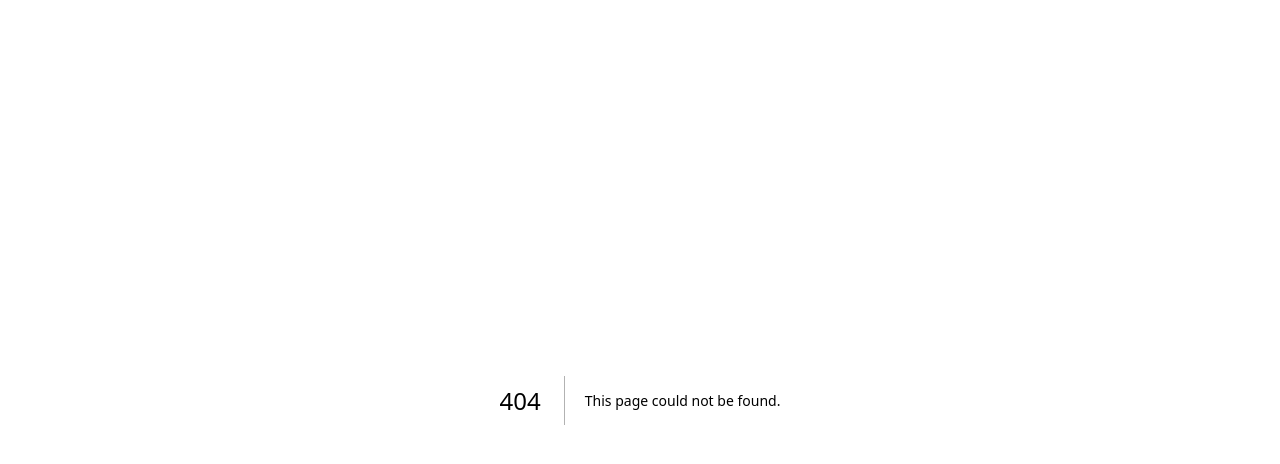
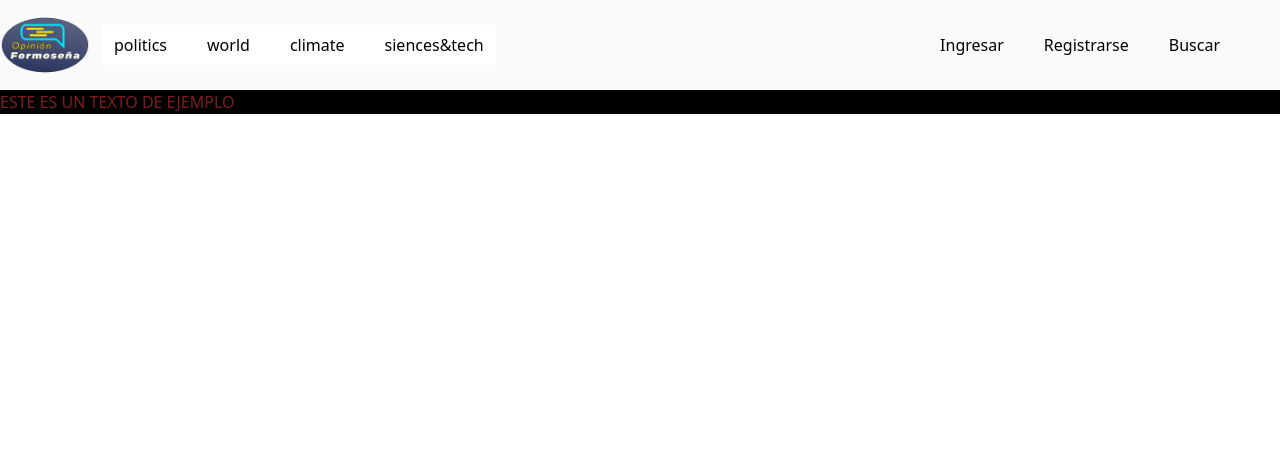
Before and after one commit to AhrensOG/NewspaperProject-Client, a Next.js app: page /about in a window 1280 px wide. Before the commit this address had no page. Shown: the top 464 px of the page. Built offline with nearby package versions, Linux system fonts and the light colour scheme.

Commit message:
NavBar added

```diff
--- /dev/null
+++ b/components/NavBar/NavBar.jsx
@@ -0,0 +1,37 @@
+import Image from "next/image"
+import logo from '../../public/logo.png'
+
+export default function NavBar () {
+  const categories = ["politics", "world", "climate", "siences&tech" ]
+
+  return (
+    <nav className="flex flex-row w-full bg-slate-50">
+      <div  className="flex basis-1/2  flex-row">
+        <div>
+          <Image
+            src={logo}
+            alt='picture for test'
+          className="w-[90px] h-[90px]"
+          />
+        </div>
+        {/* <span className="flex items-center">Título de prueba</span> */}
+        <div className= "flex flex-nowrap h-50 items-center ml-3">
+          <ul className=" bg-black md:bg-white flex flex-nowrap space-x-4"  >
+            {categories.map(c => {
+              return(
+                <li className=" text-black px-3 py-2 font-medium h-15 rounded-md " key={c}>{c}</li>
+            )
+            })}
+          </ul>
+        </div>
+      </div>
+      <div className="flex space-x-4 basis-1/2 items-center justify-end mr-12">
+        <div className="flex flex-row space-x-4">
+          <button className=" text-black px-3 py-2 font-medium h-15 rounded-md " >Ingresar</button>
+          <button className="  text-black px-3 py-2 font-medium h-15 rounded-md border-r-slate-200" >Registrarse</button>
+          <button className=" text-black px-3 py-2 font-medium h-15 rounded-md " >Buscar</button>
+        </div>
+      </div>
+    </nav>
+  )
+}
--- /dev/null
+++ b/pages/about.jsx
@@ -0,0 +1,10 @@
+import NavBar from "../components/NavBar/NavBar"
+
+export default function About () {
+  return(
+    <>
+      <NavBar/>
+      <div className="bg-black text-red-900">ESTE ES UN TEXTO DE EJEMPLO</div>
+    </>
+  )
+}
```
Also changed, not shown: public/Logo.png (added).
